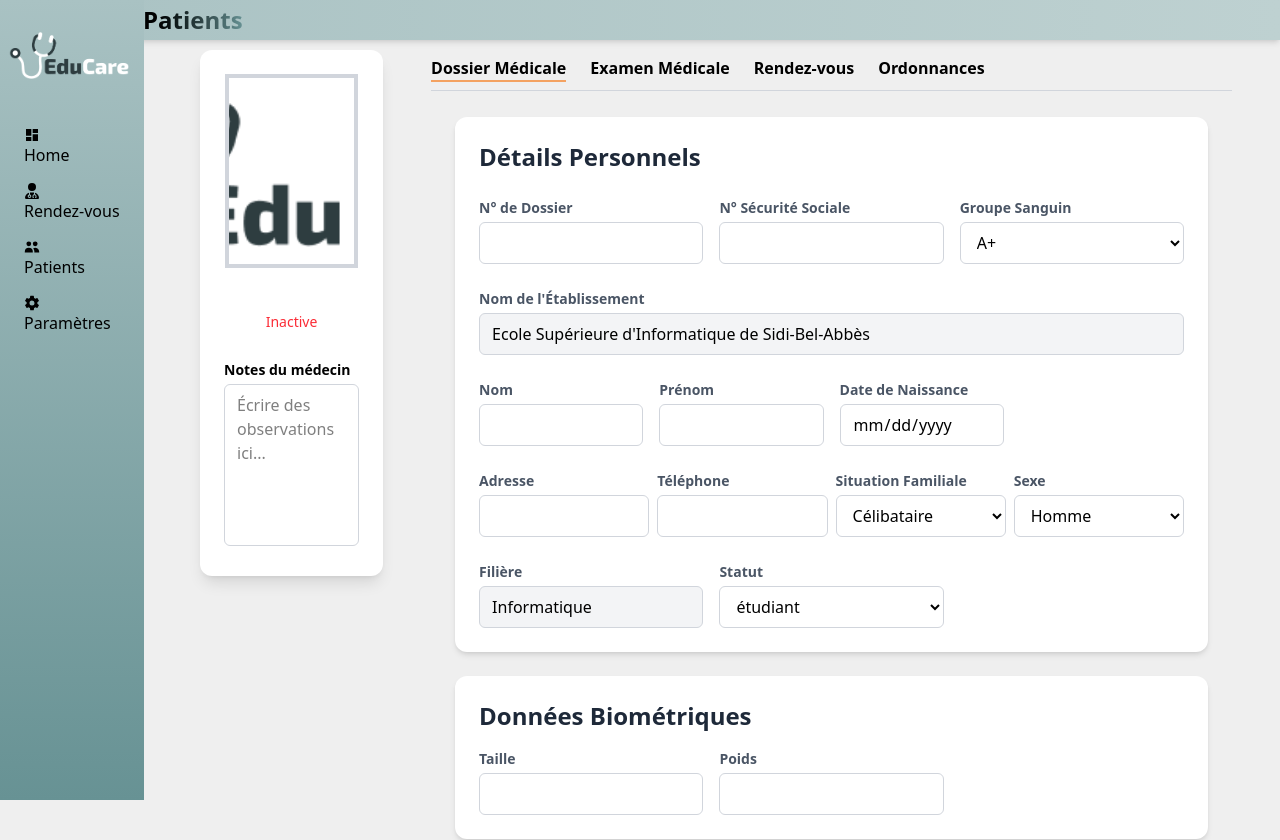
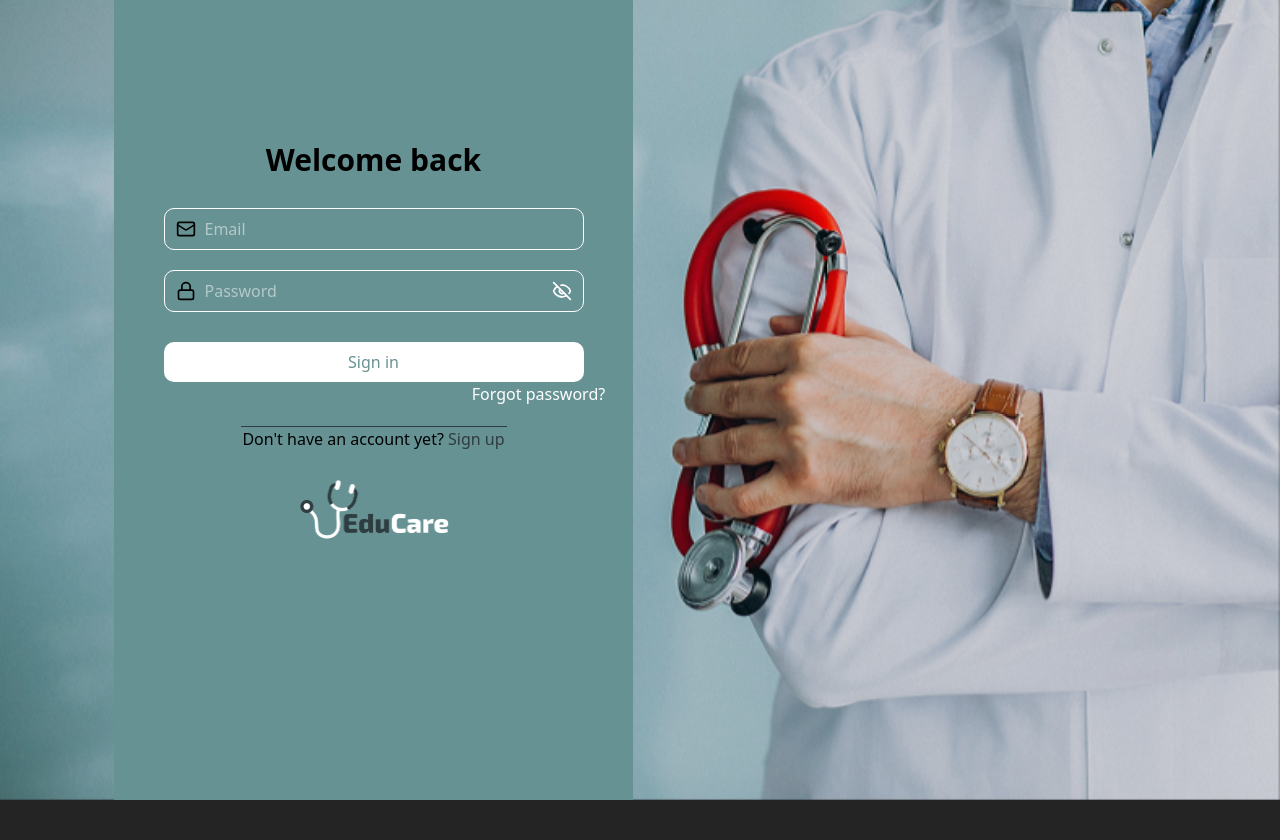
Before and after one commit to EducareEquipe1/educare_frontend, a React (Vite) app: page / in a window 1280 px wide. Shown: the top 840 px of the page. After the commit the page ends 800 px from the top, so only its background shows below. Built offline with nearby package versions, Linux system fonts and the light colour scheme.

Commit message:
medical form

```diff
--- a/src/App.jsx
+++ b/src/App.jsx
@@ -11,10 +11,9 @@ import Doctors from './AdminComponents/Doctors';
 import Home from './Home'
 import Dashboard from './AdminComponents/Dashboard';
 import Users from './AdminComponents/Users';
-import MedicalForm from './medicalcomponents/MedicalForm';
+{/*import MedicalForm from './medicalcomponents/MedicalForm';
 import User from './medicalcomponents/Users';
-import AddFile from './medicalcomponents/AddFile';
-import FaceDetectionUploader from "./FaceDetectionComponents/FaceDetectionUploader";
+import AddFile from './medicalcomponents/AddFile';*/}
 
 const NotFound = () => <div>404 Not Found</div>;
 
@@ -22,10 +21,10 @@ function App() {
      return(
       <Router>
       <Routes>
-       {/*  <Route path="/" element={<Signin/>} />*/}
-       <Route path="/user" element={<User/>} />
+         <Route path="/" element={<Signin/>} />
+     {/*  <Route path="/user" element={<User/>} />
        <Route path="/file" element={<AddFile/>} />
-       <Route  path="/" element={<MedicalForm/>}/>
+       <Route  path="/" element={<MedicalForm/>}/>*/}
         <Route path="/home" element={<Home/>}/>
         <Route path="/signin" element={<Signin />}/>
         <Route path="/signup" element={<Signup />} />
```
